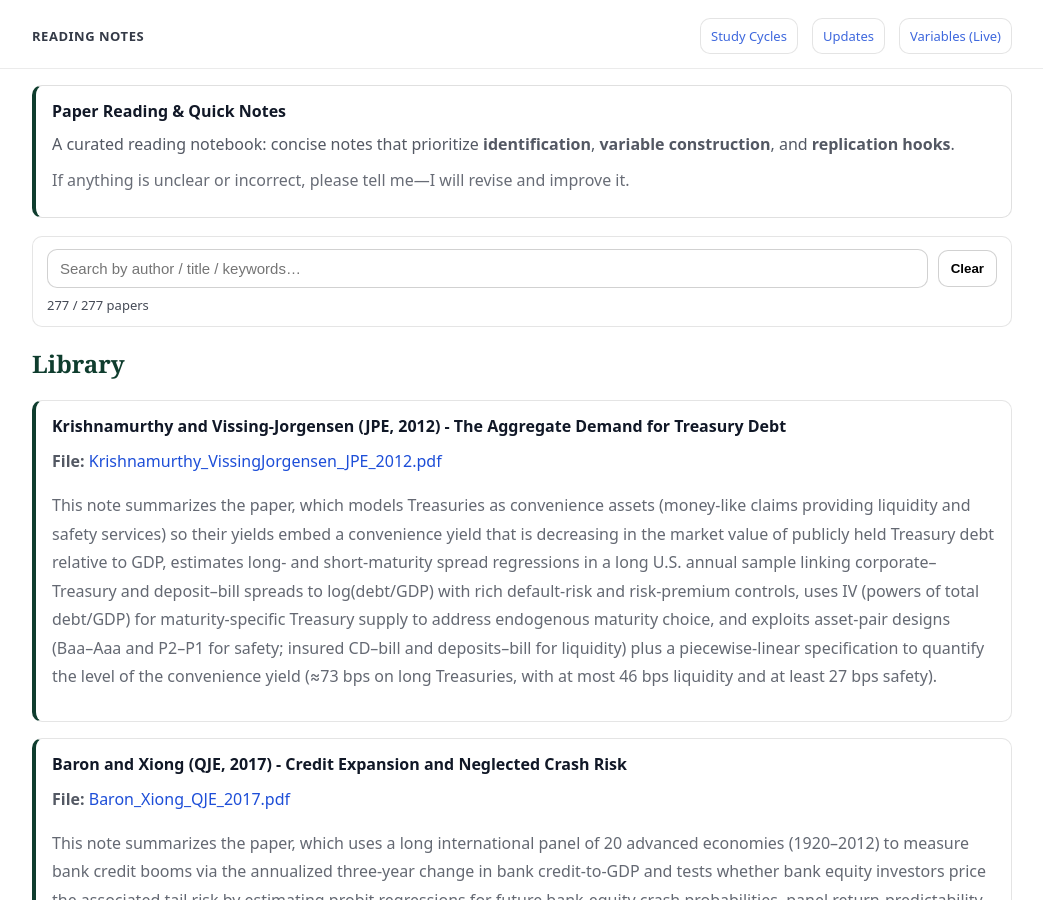
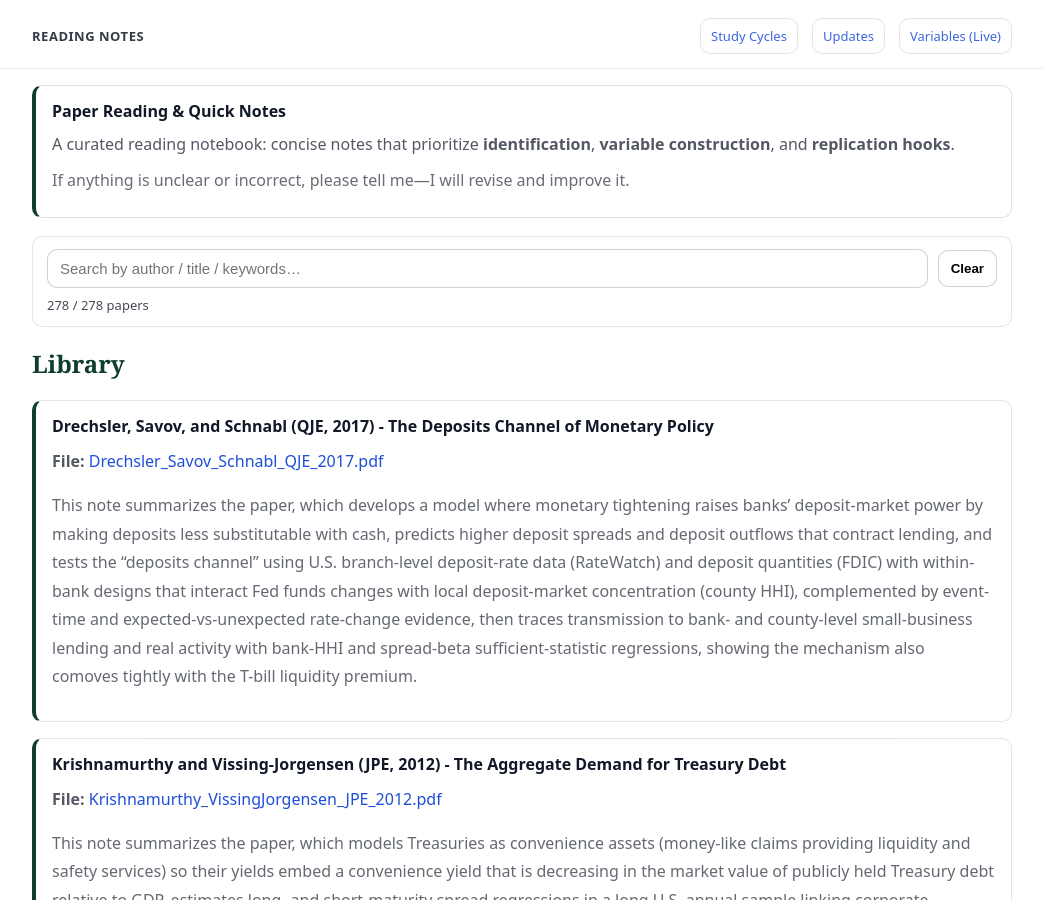
Before and after one commit to yaxinzn/study-archive, a Jekyll site: the page built from reading/index.md, in a window 1280 px wide and 900 px high. Shown: the whole window, without its empty margins (118-1161 px from the left). Built offline with Jekyll 4.4.1, drawn with Linux system fonts in a browser that asks for light colours.

Commit message:
Reading: add/update Drechsler_Savov_Schnabl_QJE_2017.pdf

```diff
--- a/_data/reading.yml
+++ b/_data/reading.yml
@@ -1,3 +1,7 @@
+- title: "Drechsler, Savov, and Schnabl (QJE, 2017) - The Deposits Channel of Monetary Policy"
+  file: "Drechsler_Savov_Schnabl_QJE_2017.pdf"
+  desc: "This note summarizes the paper, which develops a model where monetary tightening raises banks’ deposit-market power by making deposits less substitutable with cash, predicts higher deposit spreads and deposit outflows that contract lending, and tests the “deposits channel” using U.S. branch-level deposit-rate data (RateWatch) and deposit quantities (FDIC) with within-bank designs that interact Fed funds changes with local deposit-market concentration (county HHI), complemented by event-time and expected-vs-unexpected rate-change evidence, then traces transmission to bank- and county-level small-business lending and real activity with bank-HHI and spread-beta sufficient-statistic regressions, showing the mechanism also comoves tightly with the T-bill liquidity premium."
+
 - title: "Krishnamurthy and Vissing-Jorgensen (JPE, 2012) - The Aggregate Demand for Treasury Debt"
   file: "Krishnamurthy_VissingJorgensen_JPE_2012.pdf"
   desc: "This note summarizes the paper, which models Treasuries as convenience assets (money-like claims providing liquidity and safety services) so their yields embed a convenience yield that is decreasing in the market value of publicly held Treasury debt relative to GDP, estimates long- and short-maturity spread regressions in a long U.S. annual sample linking corporate–Treasury and deposit–bill spreads to log(debt/GDP) with rich default-risk and risk-premium controls, uses IV (powers of total debt/GDP) for maturity-specific Treasury supply to address endogenous maturity choice, and exploits asset-pair designs (Baa–Aaa and P2–P1 for safety; insured CD–bill and deposits–bill for liquidity) plus a piecewise-linear specification to quantify the level of the convenience yield (≈73 bps on long Treasuries, with at most 46 bps liquidity and at least 27 bps safety)."
```
Also changed, not shown: 1 other file.
